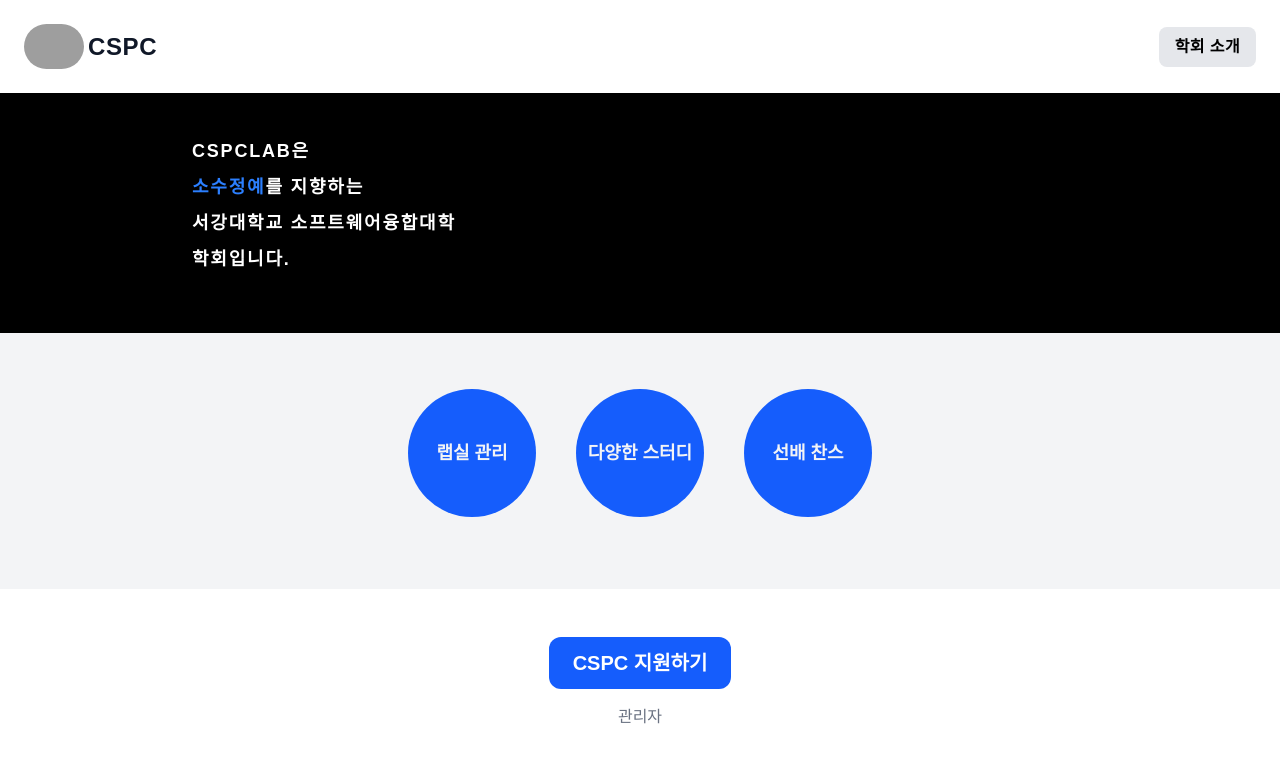
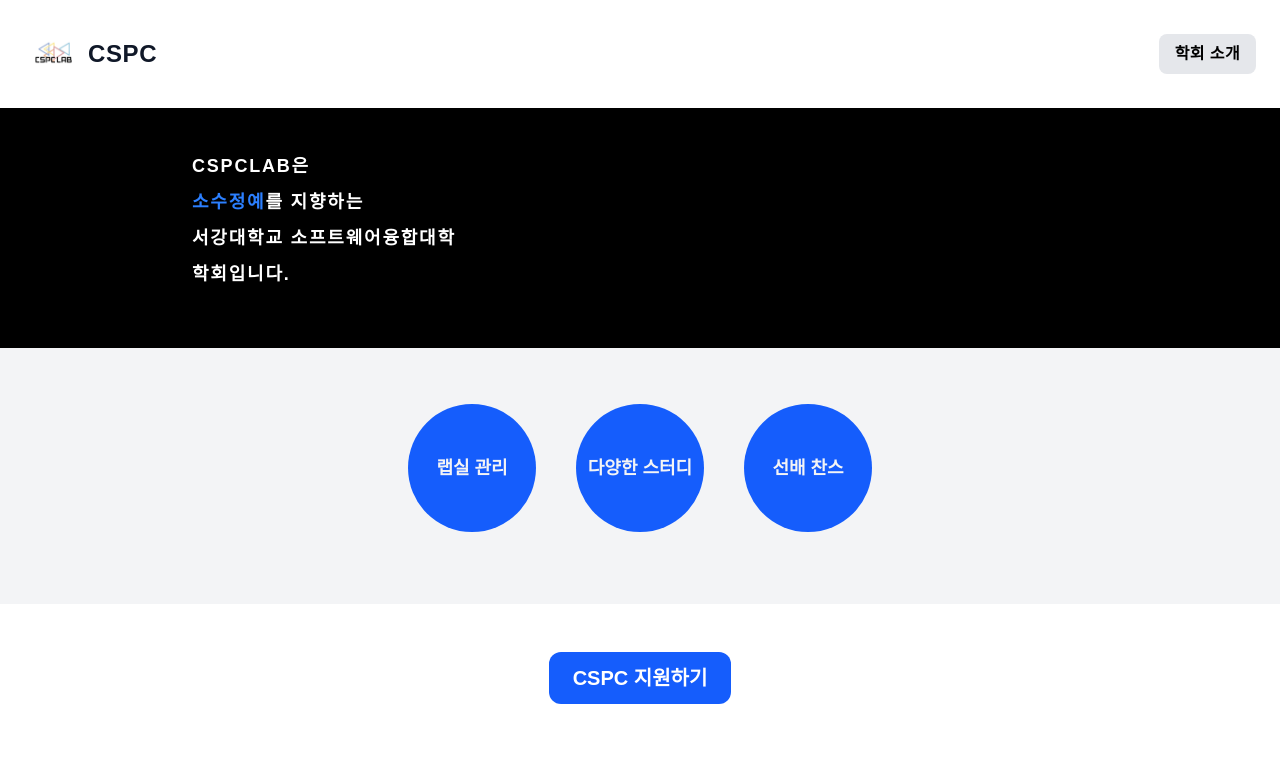
Before and after one commit to CSPCLAB/cspc-recruit-2026, a Next.js app: page / in a window 1280 px wide. Shown: the top 762 px of the page. Built offline with nearby package versions, Linux system fonts and the light colour scheme; grey boxes are pictures that could not be loaded.

Commit message:
cspc 로고

```diff
--- a/app/page.tsx
+++ b/app/page.tsx
@@ -56,11 +56,6 @@
             CSPC 지원하기
           </button>
         </Link>
-        <Link href="/login">
-          <button className="text-gray-500 px-4 py-2 rounded-xl text-base">
-            관리자
-          </button>
-        </Link>
       </div>
     </main>
   );
```
Also changed, not shown: public/logo.png (added).
